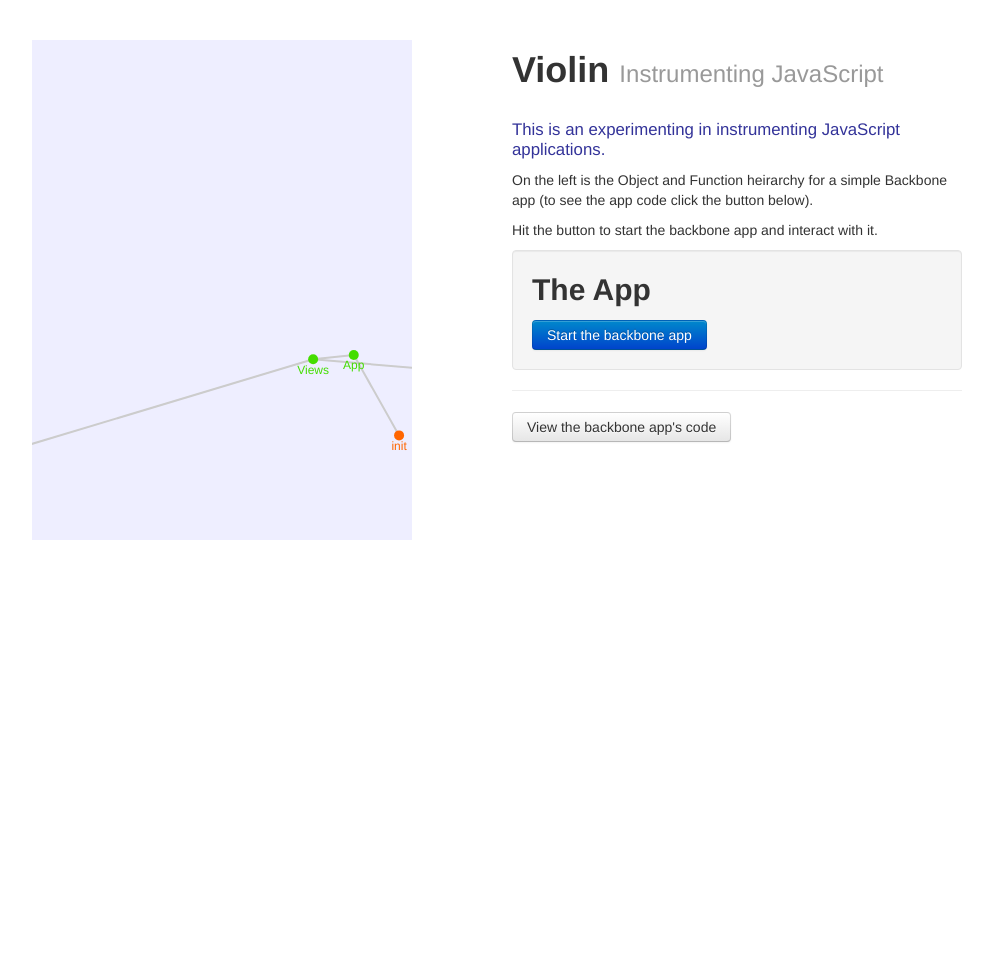
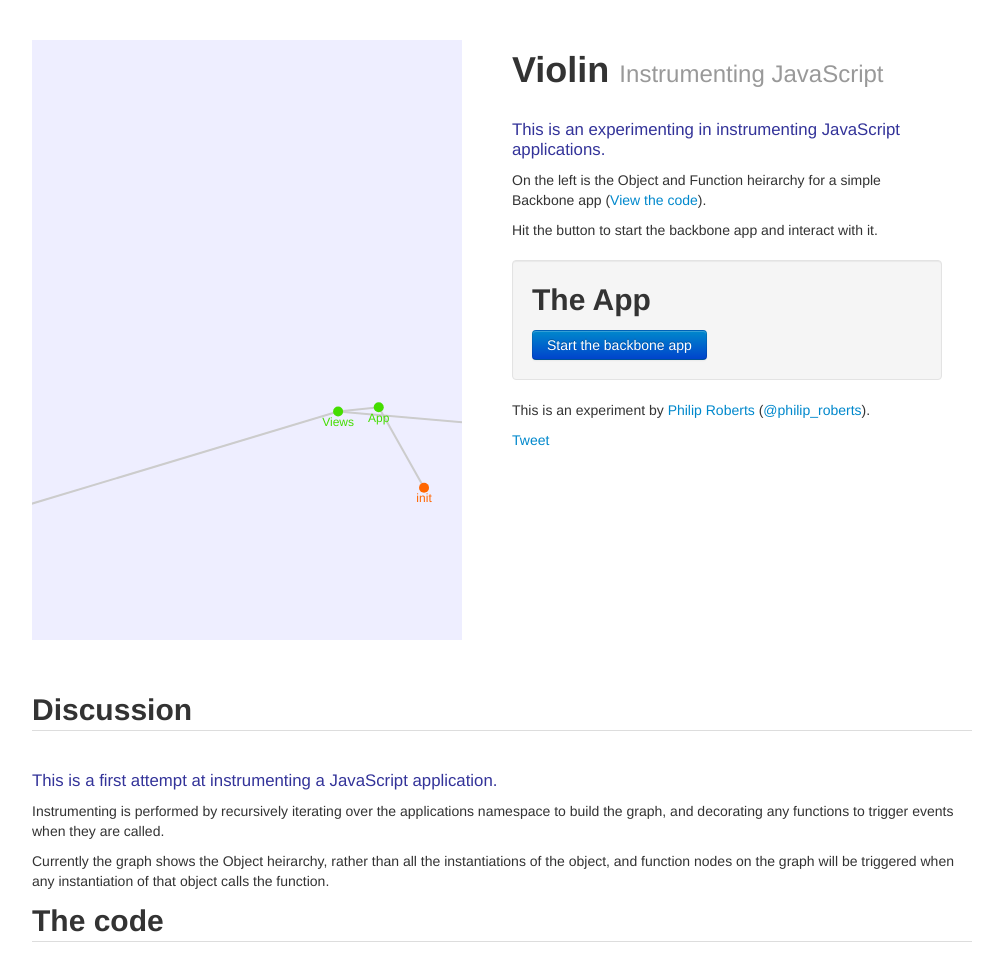
Before and after one commit to latentflip/violin, a plain HTML site: page index.html in a window 1280 px wide. Shown: the whole page, without its empty margins (138-1131 px from the left). Before the commit the page ends 800 px from the top, so only its background shows below. Drawn offline with Linux system fonts and the light colour scheme; animation ran at ten frames a second.

Commit message:
Add like buttons

```diff
--- a/graph.coffee
+++ b/graph.coffee
@@ -3,8 +3,8 @@
 
   class Graph
     constructor: (nodes, links) ->
-      @height = 500
-      @width = 380
+      @height = 600
+      @width = 430
       @nodes = nodes
       @links = links
       @rendered = false
--- a/graph.js
+++ b/graph.js
@@ -6,8 +6,8 @@
     Graph = (function() {
 
       function Graph(nodes, links) {
-        this.height = 500;
-        this.width = 380;
+        this.height = 600;
+        this.width = 430;
         this.nodes = nodes;
         this.links = links;
         this.rendered = false;
--- a/index.html
+++ b/index.html
@@ -3,13 +3,34 @@
     <script src='jam/require.js'></script>
     <link rel='stylesheet' type='text/css' href='bootstrap.css'>
     <link rel='stylesheet' type='text/css' href='style.css'>
+    <script type="text/javascript">
+
+      var _gaq = _gaq || [];
+      _gaq.push(['_setAccount', 'UA-29474408-1']);
+      _gaq.push(['_trackPageview']);
+
+      (function() {
+        var ga = document.createElement('script'); ga.type = 'text/javascript'; ga.async = true;
+        ga.src = ('https:' == document.location.protocol ? 'https://ssl' : 'http://www') + '.google-analytics.com/ga.js';
+        var s = document.getElementsByTagName('script')[0]; s.parentNode.insertBefore(ga, s);
+      })();
+    </script>
   </head>
 
   <body>
+<div id="fb-root"></div>
+    <script>(function(d, s, id) {
+      var js, fjs = d.getElementsByTagName(s)[0];
+      if (d.getElementById(id)) return;
+      js = d.createElement(s); js.id = id;
+      js.src = "https://connect.facebook.net/en_GB/all.js#xfbml=1&appId=278976971594";
+      fjs.parentNode.insertBefore(js, fjs);
+    }(document, 'script', 'facebook-jssdk'));</script>
+
     <div class='container'>
       <div class='row'>
-        <div id='chart' class='span5'></div>
-        <div id='instructions' class='span6 offset1'>
+        <div id='chart' class='span5p5'></div>
+        <div id='instructions' class='span6 offset0p5'>
           <h1>Violin <small>Instrumenting JavaScript</small></h1>
 
           <p class='p-first'>
@@ -18,7 +39,7 @@
 
           <p>
             On the left is the Object and Function heirarchy for
-            a simple Backbone app (to see the app code click the button below).
+            a simple Backbone app (<a href='#' rel='show-code' data-content='View'> the code</a>).
           </p>
 
           <p>Hit the button to start the backbone app and interact with it.</p>
@@ -29,11 +50,42 @@
             <div id='content'></div>
           </div>
 
-          <hr>
           <p>
-            <a href='#' class='btn' rel='show-code' data-content='View'> the backbone app's code</a>
+            This is an experiment by <a href='http://blog.latentflip.com'>Philip Roberts</a> (<a href='http://twitter.com'>@philip_roberts</a>).
           </p>
-          <script src="https://gist.github.com/3964362.js"></script>
+          <p>
+            <a href="https://twitter.com/share" class="twitter-share-button" data-url="http://bit.ly/RoRp52" data-text="Visualizing and instrumenting Javascript apps" data-via="philip_roberts">Tweet</a>
+            <script>!function(d,s,id){var js,fjs=d.getElementsByTagName(s)[0];if(!d.getElementById(id)){js=d.createElement(s);js.id=id;js.src="https://platform.twitter.com/widgets.js";fjs.parentNode.insertBefore(js,fjs);}}(document,"script","twitter-wjs");</script>
+            <div class="fb-like" data-send="true" data-layout="button_count" data-width="100" data-show-faces="false"></div>
+          </p>
+
+          <div id='the-code'>
+            <h3>The App Code</h3>
+            <script src="https://gist.github.com/3964362.js"></script>
+          </div>
+
+        </div>
+      </div>
+
+      <div class='row discussion'>
+        <div class='span12'>
+          <h2>Discussion</h2>
+        </div>
+        <div class='span12'>
+          <p class='p-first'>This is a first attempt at instrumenting a JavaScript application.</p>
+
+          <p>
+            Instrumenting is performed by recursively iterating over the applications namespace to build the graph, and decorating any functions to trigger events when they are called.
+          </p>
+
+          <p>
+            Currently the graph shows the Object heirarchy, rather than all the instantiations of the object, and function nodes on the graph will be triggered when any instantiation of that object calls the function.
+          </p>
+
+          <h2>The code</h2>
+          <script src="https://gist.github.com/3964466.js"> </script>
+
+
 
         </div>
       </div>
@@ -48,7 +100,7 @@
           });
 
           $('a[rel=show-code]').click( function() {
-            var $gist = $('#gist-3964362');
+            var $gist = $('#the-code');
             if ($gist.is(':visible')) {
               $gist.slideUp();
               $(this).attr('data-content', 'View')
--- a/style.scss
+++ b/style.scss
@@ -3,6 +3,24 @@
   padding: 40px 0;
 }
 
+.span5p5 {
+  width: 430px;
+}
+
+.offset0p5 {
+  margin-left: 50px;
+}
+
+.discussion {
+  margin-top: 40px;
+  h2 {
+    border-bottom: #ddd solid 1px;
+  }
+}
+
+.well {
+  margin-top: 20px;
+}
 .well h2 {
   margin-top: 0;
 }
@@ -17,14 +35,14 @@
   content: attr(data-content);
 }
 
-#gist-3964362 {
+#the-code {
   display: none;
 }
 
 #instructions {
-  height: 500px;
-  overflow-y: auto;
-  padding-right: 10px;
+  height: 600px;
+  overflow-y: scroll;
+  padding-right: 30px;
   box-sizing: border-box;
   -webkit-box-sizing: border-box;
   -moz-box-sizing: border-box;
```
Also changed, not shown: style.css.
